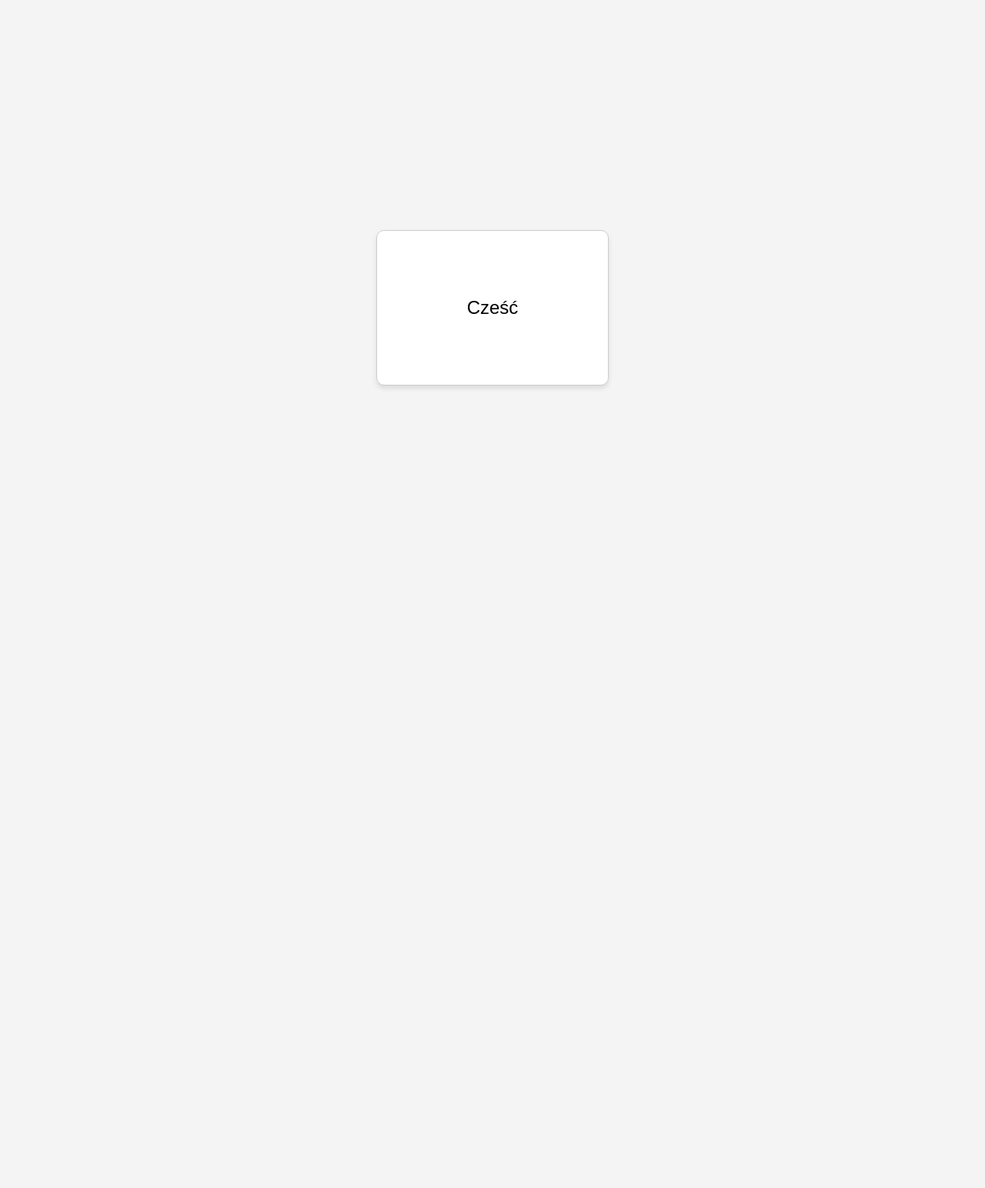
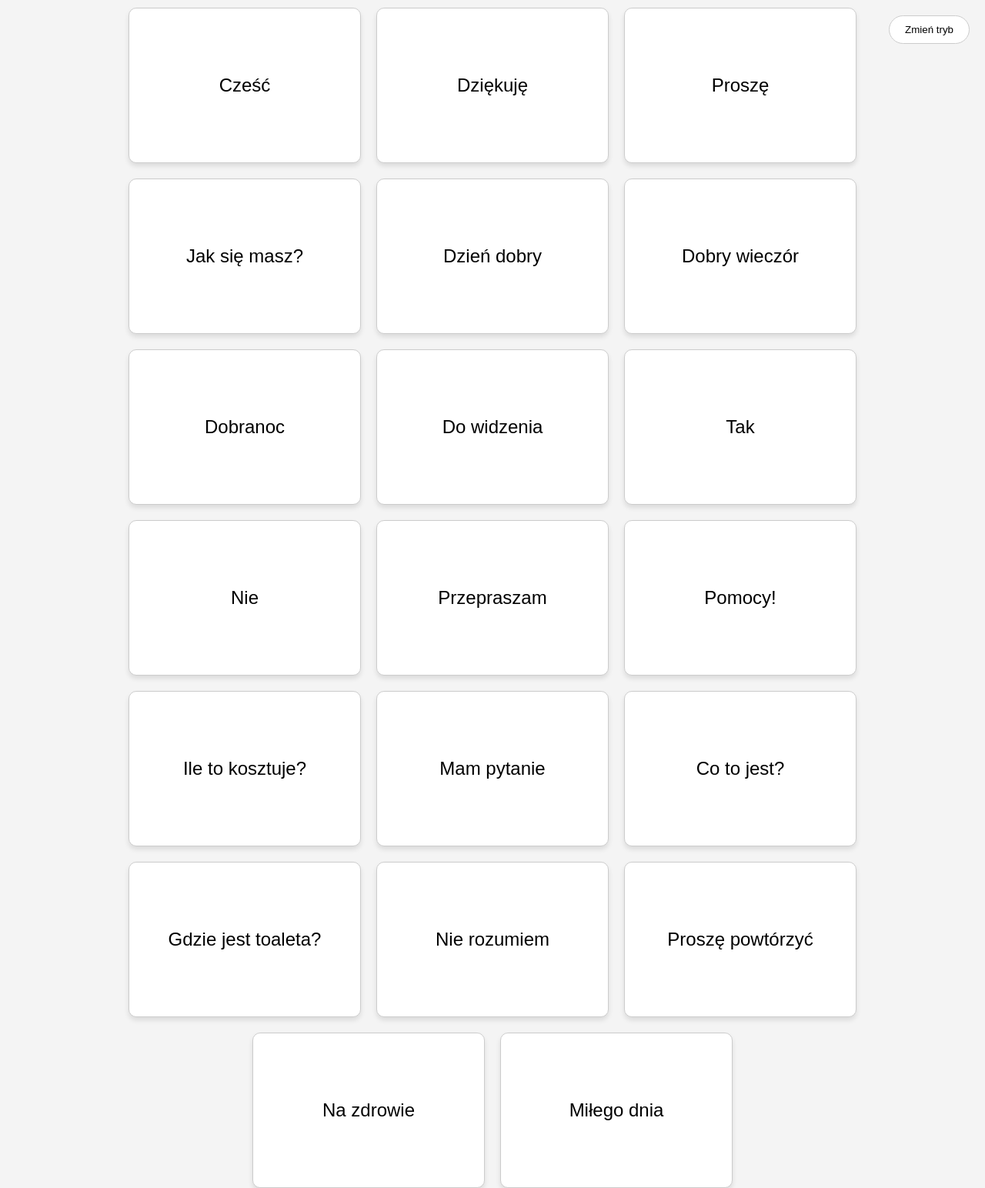
Before and after one commit to hugepipo/Fiszki-ania, a plain HTML site: page index.html in a window 1280 px wide. Shown: the whole page at 77% size. Before the commit the page ends 800 px from the top, so only its background shows below. Drawn offline with Linux system fonts and the light colour scheme.

Commit message:
akt 20 fiszek tryb ciemny

```diff
--- a/index.html
+++ b/index.html
@@ -5,19 +5,35 @@
   <meta name="viewport" content="width=device-width, initial-scale=1.0">
   <title>Fiszki Włoskie</title>
   <style>
+    :root {
+      --background-color: #f4f4f4;
+      --card-color: white;
+      --text-color: black;
+    }
+
+    [data-theme="dark"] {
+      --background-color: #1e1e1e;
+      --card-color: #2c2c2c;
+      --text-color: white;
+    }
+
     body {
       font-family: Arial, sans-serif;
       display: flex;
       justify-content: center;
       align-items: center;
+      flex-wrap: wrap;
       height: 100vh;
       margin: 0;
-      background-color: #f4f4f4;
+      background-color: var(--background-color);
+      color: var(--text-color);
+      transition: background-color 0.3s, color 0.3s;
     }
+
     .card {
       width: 300px;
       height: 200px;
-      background-color: white;
+      background-color: var(--card-color);
       border: 1px solid #ccc;
       border-radius: 10px;
       display: flex;
@@ -29,11 +45,14 @@
       cursor: pointer;
       position: relative;
       transform-style: preserve-3d;
-      transition: transform 0.5s;
+      transition: transform 0.5s, background-color 0.3s, color 0.3s;
+      margin: 10px;
     }
+
     .card.flipped {
       transform: rotateY(180deg);
     }
+
     .card-content {
       position: absolute;
       backface-visibility: hidden;
@@ -43,21 +62,120 @@
       width: 100%;
       height: 100%;
     }
+
     .card-back {
       transform: rotateY(180deg);
+    }
+
+    .theme-toggle {
+      position: absolute;
+      top: 20px;
+      right: 20px;
+      background: var(--card-color);
+      border: 1px solid #ccc;
+      border-radius: 20px;
+      padding: 10px 20px;
+      cursor: pointer;
+      color: var(--text-color);
+      transition: background-color 0.3s, color 0.3s;
     }
   </style>
 </head>
 <body>
+  <button class="theme-toggle" onclick="toggleTheme()">Zmień tryb</button>
+
+  <!-- Fiszki -->
   <div class="card" onclick="flipCard(this)">
     <div class="card-content card-front">Cześć</div>
     <div class="card-content card-back">Ciao</div>
+  </div>
+  <div class="card" onclick="flipCard(this)">
+    <div class="card-content card-front">Dziękuję</div>
+    <div class="card-content card-back">Grazie</div>
+  </div>
+  <div class="card" onclick="flipCard(this)">
+    <div class="card-content card-front">Proszę</div>
+    <div class="card-content card-back">Prego</div>
+  </div>
+  <div class="card" onclick="flipCard(this)">
+    <div class="card-content card-front">Jak się masz?</div>
+    <div class="card-content card-back">Come stai?</div>
+  </div>
+  <div class="card" onclick="flipCard(this)">
+    <div class="card-content card-front">Dzień dobry</div>
+    <div class="card-content card-back">Buongiorno</div>
+  </div>
+  <div class="card" onclick="flipCard(this)">
+    <div class="card-content card-front">Dobry wieczór</div>
+    <div class="card-content card-back">Buonasera</div>
+  </div>
+  <div class="card" onclick="flipCard(this)">
+    <div class="card-content card-front">Dobranoc</div>
+    <div class="card-content card-back">Buonanotte</div>
+  </div>
+  <div class="card" onclick="flipCard(this)">
+    <div class="card-content card-front">Do widzenia</div>
+    <div class="card-content card-back">Arrivederci</div>
+  </div>
+  <div class="card" onclick="flipCard(this)">
+    <div class="card-content card-front">Tak</div>
+    <div class="card-content card-back">Sì</div>
+  </div>
+  <div class="card" onclick="flipCard(this)">
+    <div class="card-content card-front">Nie</div>
+    <div class="card-content card-back">No</div>
+  </div>
+  <div class="card" onclick="flipCard(this)">
+    <div class="card-content card-front">Przepraszam</div>
+    <div class="card-content card-back">Mi scusi</div>
+  </div>
+  <div class="card" onclick="flipCard(this)">
+    <div class="card-content card-front">Pomocy!</div>
+    <div class="card-content card-back">Aiuto!</div>
+  </div>
+  <div class="card" onclick="flipCard(this)">
+    <div class="card-content card-front">Ile to kosztuje?</div>
+    <div class="card-content card-back">Quanto costa?</div>
+  </div>
+  <div class="card" onclick="flipCard(this)">
+    <div class="card-content card-front">Mam pytanie</div>
+    <div class="card-content card-back">Ho una domanda</div>
+  </div>
+  <div class="card" onclick="flipCard(this)">
+    <div class="card-content card-front">Co to jest?</div>
+    <div class="card-content card-back">Che cos'è?</div>
+  </div>
+  <div class="card" onclick="flipCard(this)">
+    <div class="card-content card-front">Gdzie jest toaleta?</div>
+    <div class="card-content card-back">Dov'è il bagno?</div>
+  </div>
+  <div class="card" onclick="flipCard(this)">
+    <div class="card-content card-front">Nie rozumiem</div>
+    <div class="card-content card-back">Non capisco</div>
+  </div>
+  <div class="card" onclick="flipCard(this)">
+    <div class="card-content card-front">Proszę powtórzyć</div>
+    <div class="card-content card-back">Per favore ripeta</div>
+  </div>
+  <div class="card" onclick="flipCard(this)">
+    <div class="card-content card-front">Na zdrowie</div>
+    <div class="card-content card-back">Salute</div>
+  </div>
+  <div class="card" onclick="flipCard(this)">
+    <div class="card-content card-front">Miłego dnia</div>
+    <div class="card-content card-back">Buona giornata</div>
   </div>
 
   <script>
     function flipCard(card) {
       card.classList.toggle("flipped");
     }
+
+    function toggleTheme() {
+      document.body.setAttribute("data-theme",
+        document.body.getAttribute("data-theme") === "dark" ? "" : "dark"
+      );
+    }
   </script>
 </body>
 </html>
```
